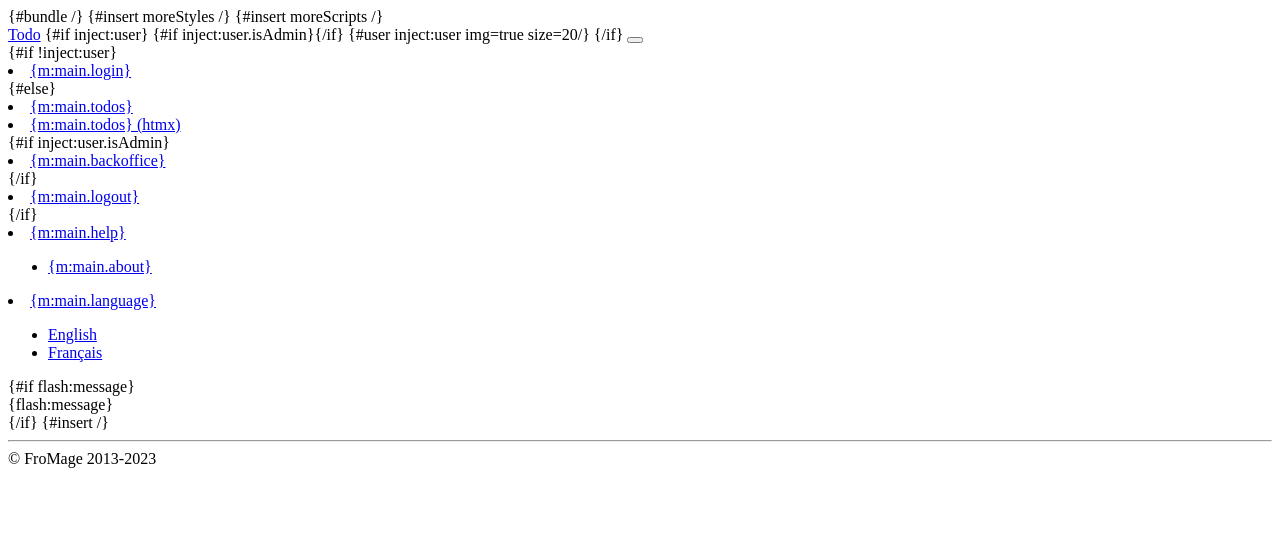
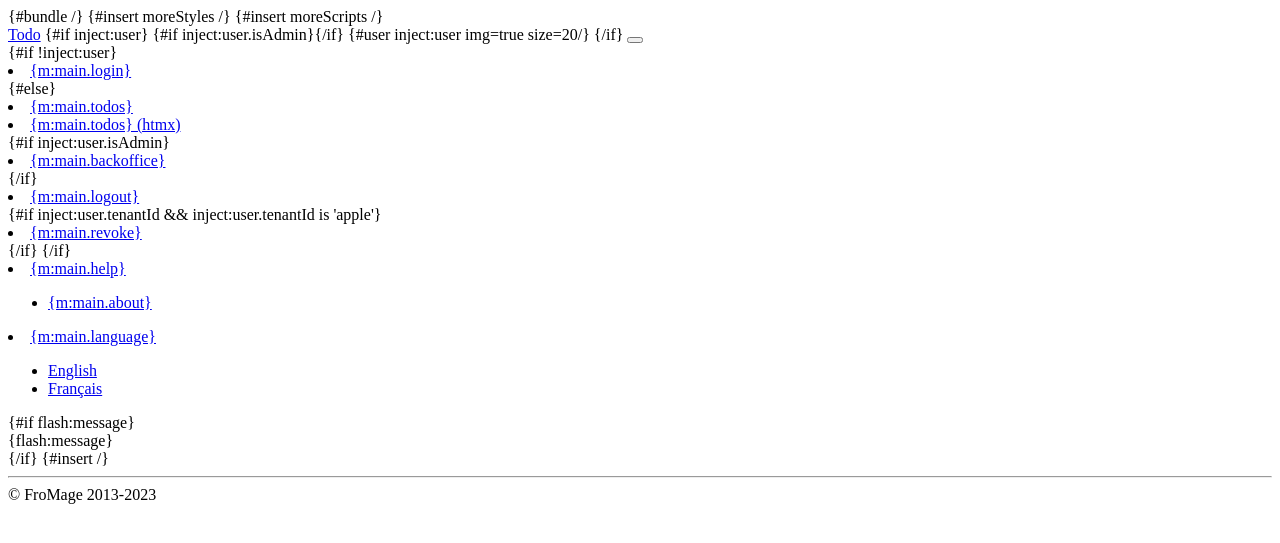
Before and after one commit to FroMage/quarkus-renarde-todo, a Spring app: page /main in a window 1280 px wide. Shown: the top 543 px of the page. Run offline with Thymeleaf, Linux system fonts and the light colour scheme; the template is opened without the code that fills it, so the values that code supplies are empty.

Commit message:
revoke apple user access using renarde 3.0.12 SNAPSHOT (conf and private key needed)

```diff
--- a/pom.xml
+++ b/pom.xml
@@ -16,7 +16,7 @@
     <quarkus.platform.group-id>io.quarkus</quarkus.platform.group-id>
     <quarkus.platform.version>3.8.3</quarkus.platform.version>
     <surefire-plugin.version>3.0.0-M5</surefire-plugin.version>
-    <renarde.version>3.0.9</renarde.version>
+    <renarde.version>3.0.12-SNAPSHOT</renarde.version>
   </properties>
   <dependencyManagement>
     <dependencies>
--- a/src/main/resources/application.properties
+++ b/src/main/resources/application.properties
@@ -29,7 +29,7 @@
 quarkus.oidc.apple.client-id=SECRET
 quarkus.oidc.apple.credentials.jwt.key-file=Apple-key-dev.p8
 # this actually needs to be set for Apple keys, but not the fake dev one
-#quarkus.oidc.apple.credentials.jwt.token-key-id=SECRET
+quarkus.oidc.apple.credentials.jwt.token-key-id=SECRET
 quarkus.oidc.apple.credentials.jwt.issuer=SECRET
 quarkus.oidc.apple.credentials.jwt.subject=SECRET
 
--- a/src/main/resources/messages.properties
+++ b/src/main/resources/messages.properties
@@ -3,6 +3,7 @@
 main.about=About
 main.language=Language
 main.logout=Logout
+main.revoke=Revoke
 main.backoffice=Backoffice
 main.todos=Todos
 
--- a/src/main/resources/messages_fr.properties
+++ b/src/main/resources/messages_fr.properties
@@ -3,6 +3,7 @@
 main.about=À propos
 main.language=Langue
 main.logout=Déconnexion
+main.revoke=Suppression
 main.backoffice=Administration
 main.todos=Tâches
 
--- a/src/main/resources/templates/main.html
+++ b/src/main/resources/templates/main.html
@@ -33,6 +33,9 @@
                       <li class="nav-item"><a class="nav-link" aria-current="page" href="/_renarde/backoffice/index"><i class="bi bi-database"></i>{m:main.backoffice}</a></li>
                     {/if}
                     <li class="nav-item"><a class="nav-link" aria-current="page" href="{uri:RenardeSecurityController.logout()}">{m:main.logout}</a></li>
+                    {#if inject:user.tenantId && inject:user.tenantId is 'apple'}
+                      <li class="nav-item"><a class="nav-link" aria-current="page" href="{uri:RernardeRevokeController.revokeApple()}" >{m:main.revoke}</a></li>
+                    {/if}
                 {/if}
                 <li class="nav-item dropdown">
                   <a class="nav-link dropdown-toggle" href="#" id="navbarDropdown" role="button" data-bs-toggle="dropdown" aria-expanded="false">
```
